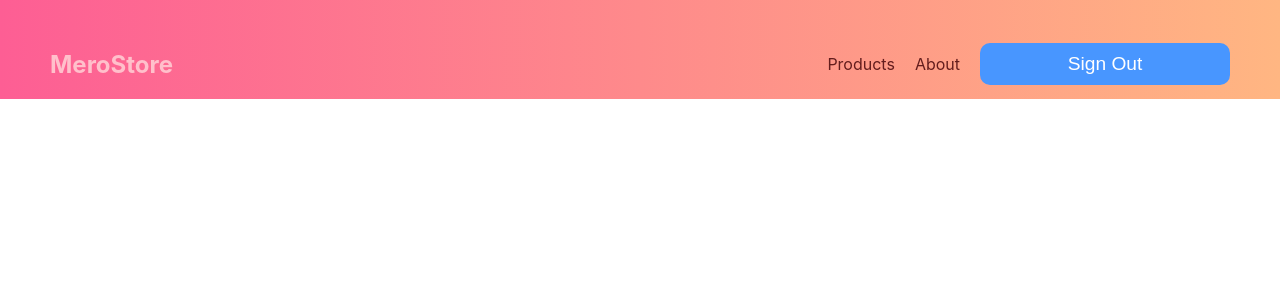
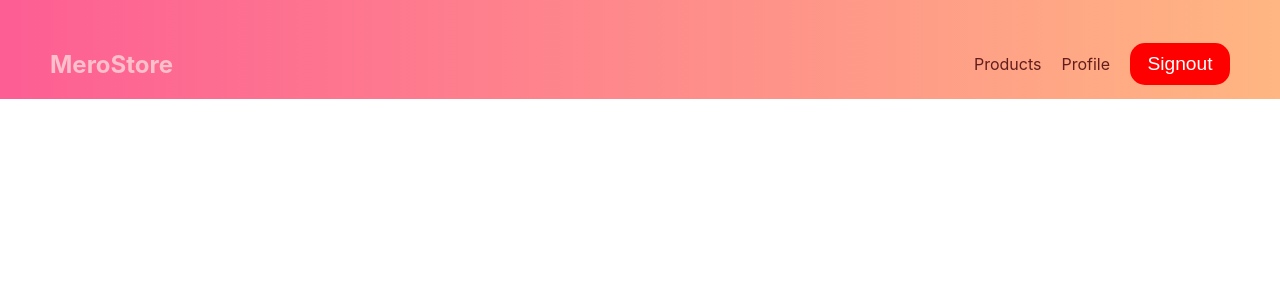
Before and after one commit to manjeetshrestha/ecommerece-react-app, a React (Vite) app: page / in a window 1280 px wide. Shown: the top 300 px of the page. Built offline with nearby package versions, Linux system fonts and the light colour scheme; sample sign-in values are in the browser's storage.

Commit message:
Routing fixed

```diff
--- a/src/App.jsx
+++ b/src/App.jsx
@@ -1,68 +1,51 @@
-import React, { useState } from "react";
+import React, { useState , useEffect } from "react";
 import { BrowserRouter, Route, Routes,Link } from "react-router-dom";
 import LoginForm from "./components/LoginForm.jsx";
 import LoginError from "./components/LoginError.jsx";
 import ProductPageDemo from "./components/ProductPageDemo.jsx";
 import { useNavigate } from "react-router-dom";
-
-// function setToken(userToken) {
-//   sessionStorage.setItem("token", JSON.stringify(userToken));
-// }
-
-// function getToken() {
-//   const tokenString = sessionStorage.getItem("token");
-//   const userToken = JSON.parse(tokenString);
-//   // console.log("Inside gettoken function");
-//   // console.log(userToken);
-//   return userToken?.token;
-// }
+import Profile from "./components/Profile.jsx";
+import Navigation from "./components/Navigation.jsx";
 
 function App() {
+  const navigate = useNavigate();
+  const [token, setToken] = useState(localStorage.getItem("token"));
+  const [error, setError] = useState(false);
   // const navigate = useNavigate();
-  const [token, setToken] = useState(localStorage.getItem("token"));
-  // const token = getToken();
-  // const { token, setToken } = useToken();
-  const [error, setError] = useState(false);
-  const navigate = useNavigate();
 
-  function logout(){
+  // function logout(){
+  //   localStorage.clear();
+  //   console.log()
+  //   navigate("/");
+  // }
 
+  // if (!token) {
+  //   return (
+  //     <>
+  //       <LoginForm setToken={setToken} setError={setError} error={error} />
+  //       <LoginError error={error} />
+  //     </>
+  //   );
+  // }
 
-    localStorage.clear();
-    console.log()
-    navigate("/");
-  }
+  useEffect(() => {
+    const controller = new AbortController();
+    if (!token) return navigate('/login');
 
-  if (!token) {
-    return (
-      <>
-        <LoginForm setToken={setToken} setError={setError} error={error} />
-        <LoginError error={error} />
-      </>
-    );
-  } else {
-  }
+    // navigate('/login');
+    return controller.abort();
+  }, []);
 
   return (
     <div className="App">
-      {/* <BrowserRouter> */}
-      <nav className="navbar">
-        <div className="brand">
-            <h1>MeroStore</h1>
-        </div>
-        <div className = "links">
-        <Link to = "/products">Products</Link>
-        <Link to = "/products">About</Link>
-        <button onClick={logout}>Sign Out</button>
-        </div>
+      <Routes>
+        <Route path = "/login" element={<LoginForm setToken={setToken} setError={setError} error={error} />}/>
 
-      </nav>
-      <Routes>
-        <Route exact path="/products" element={<ProductPageDemo />}></Route>
+        <Route exact path="/" element={<Navigation />}>
+          <Route path = "products" element = {<ProductPageDemo />} />
+          <Route path = "profile" element = {<Profile />} />
+        </Route>
       </Routes>
-      {/* {token && <Navigate to="/products" />} */}
-      {/* <Carts /> */}
-      {/* </BrowserRouter> */}
     </div>
   );
 }
--- a/src/components/LoginForm.jsx
+++ b/src/components/LoginForm.jsx
@@ -1,5 +1,6 @@
 import React, { useState } from "react";
 import { useNavigate } from "react-router-dom";
+import LoginError from "./LoginError.jsx";
 
 async function getToken(username, password) {
   return fetch("https://fakestoreapi.com/auth/login", {
@@ -69,7 +70,9 @@ export default function LoginForm({ setToken, error, setError }) {
           ></input>
           <button>Login</button>
         </form>
+        <LoginError error={error} />
       </div>
+
     </>
   );
 }
--- /dev/null
+++ b/src/components/Navigation.jsx
@@ -0,0 +1,32 @@
+import React from "react";
+import "../index.css"
+import { Outlet ,Link , useNavigate} from "react-router-dom";
+
+
+
+export default function Navigation(){
+    const navigate = useNavigate();
+    function logout(){
+
+        localStorage.clear();
+        navigate("/login");
+    }
+
+    return(
+            <>
+            <nav className="navbar">
+                <div className="brand">
+                    <h1>MeroStore</h1>
+                </div>
+                <div className="links">
+                    <Link to = "/products" >Products</Link>
+                    <Link to = "/profile" >Profile</Link>
+                    <button className="signout" onClick={logout}>Signout</button>
+                </div>
+            </nav>
+            <Outlet />
+            </>
+        );
+
+
+}
--- a/src/components/ProductPageDemo.jsx
+++ b/src/components/ProductPageDemo.jsx
@@ -12,7 +12,10 @@ function useProductApi() {
   };
 
   useEffect(() => {
+    const controller = new AbortController();
     getProducts();
+    return controller.abort();
+
   }, []);
 
   return products;
@@ -25,8 +28,22 @@ function ProductCard(props){
         <div className="products-card products-card-1">
             <img src={props.product.image}></img>
             <div className="product-information">
-                <h2>{props.product.title}</h2>
-                <h6>$ {props.product.price}</h6>
+
+                <div className="product-title">
+                  <h2>{props.product.title}</h2>
+                </div>
+
+                <div className="product-price">
+                  <h6>Price</h6>
+                  <h6>$ {props.product.price}</h6>
+                </div>
+
+                <div className="product-rating">
+                  <h6>Rating</h6>
+                  <h6>{props.product.rating.rate}</h6>
+                </div>
+
+
             </div>
 
             <button>View Details</button>
--- /dev/null
+++ b/src/components/Profile.jsx
@@ -0,0 +1,7 @@
+import React from "react";
+
+export default function Profile(){
+    return(
+        <h1>This profile page is under construction.</h1>
+    );
+}
--- a/src/index.css
+++ b/src/index.css
@@ -25,6 +25,7 @@ a {
   align-items: center;
   justify-content: center;
   height: 100vh;
+  flex-direction: column;
 }
 
 .input-form {
@@ -118,7 +119,7 @@ h1 {
   position: relative;
   background-color: white;
   /* padding: 25px 50px 200px 50px; */
-  height: 370px;
+  height: 430px;
   width: 250px;
   padding-top: 20px;
   text-align: center;
@@ -173,3 +174,22 @@ h1 {
   color: #ffc0cb;
   font-weight: 700;
 }
+
+.signout {
+  width: 100px;
+  background-color: red;
+  text-align: center;
+  padding: 10px;
+  border-radius: 15px;
+}
+
+.product-price h6,
+.product-rating h6 {
+  margin: 20px;
+}
+
+.product-price,
+.product-rating {
+  display: flex;
+  justify-content: space-between;
+}
```
